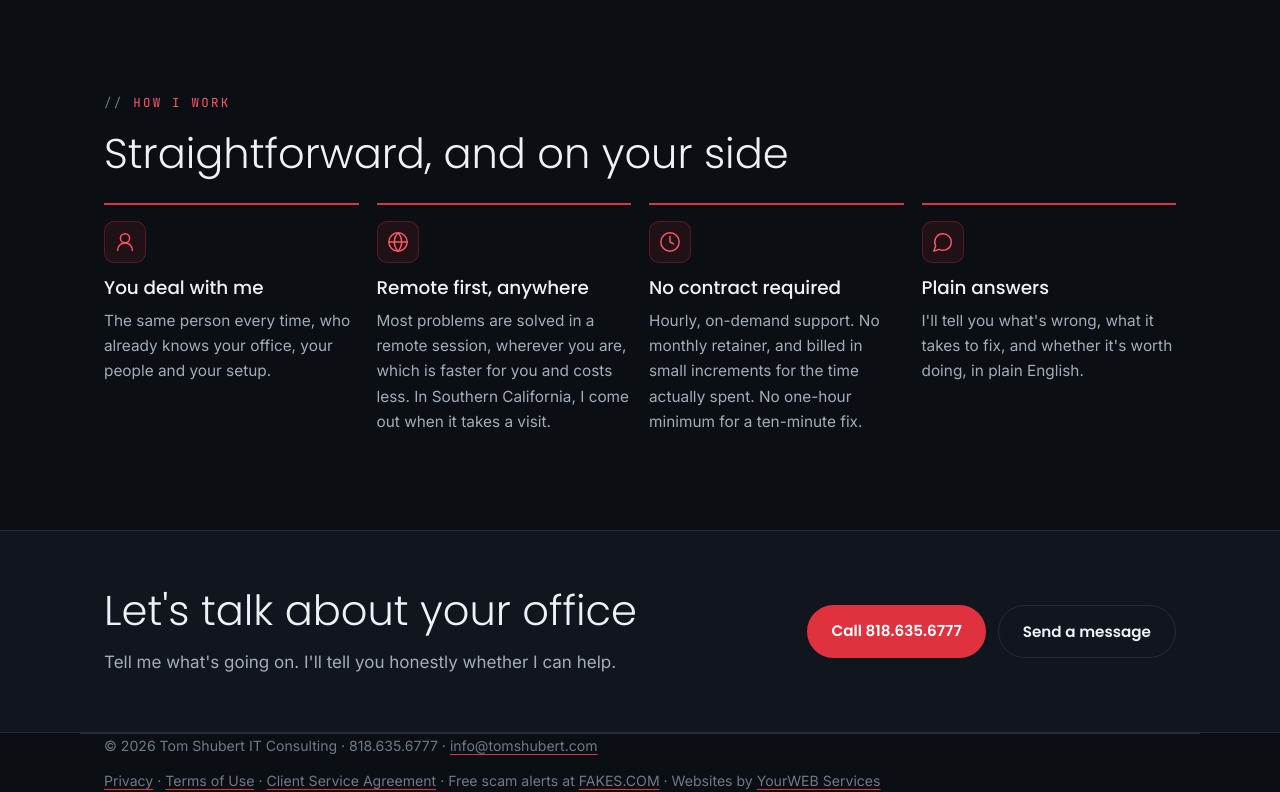
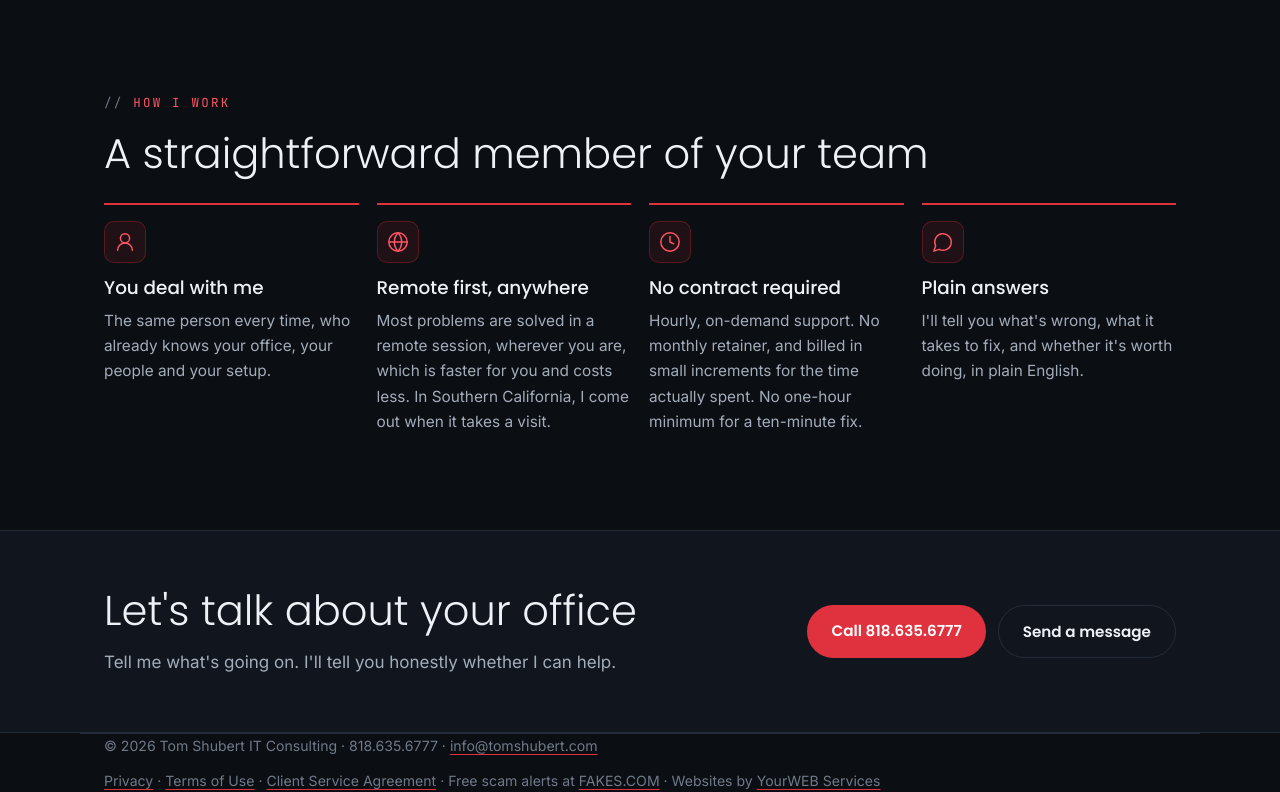
Before and after one commit to tomshubert/tomshubert-com, a plain HTML site: page index.html in a window 1280 px wide. Shown: the part 2581-3373 px from the top of the page. Drawn offline with Linux system fonts and the light colour scheme.

Commit message:
How I work heading: a straightforward member of your team
Co-Authored-By: Claude Opus 5.5 <noreply@anthropic.com>
Claude-Session: https://claude.ai/code/session_01WW95L2WJD4jhTqMTzwgRe5

```diff
--- a/index.html
+++ b/index.html
@@ -96,7 +96,7 @@
 
 <section class="how wrap">
   <p class="eyebrow">How I work</p>
-  <h2>Straightforward, and on your side</h2>
+  <h2>A straightforward member of your team</h2>
   <div class="how-grid">
     <div><h3><span class="ico" aria-hidden="true"><svg viewBox="0 0 24 24" fill="none" stroke="currentColor" stroke-width="1.6" stroke-linecap="round" stroke-linejoin="round"><circle cx="12" cy="8" r="5"/><path d="M20 21a8 8 0 0 0-16 0"/></svg></span>You deal with me</h3><p>The same person every time, who already knows your office, your people and your setup.</p></div>
     <div><h3><span class="ico" aria-hidden="true"><svg viewBox="0 0 24 24" fill="none" stroke="currentColor" stroke-width="1.6" stroke-linecap="round" stroke-linejoin="round"><circle cx="12" cy="12" r="10"/><path d="M12 2a14.5 14.5 0 0 0 0 20 14.5 14.5 0 0 0 0-20M2 12h20"/></svg></span>Remote first, anywhere</h3><p>Most problems are solved in a remote session, wherever you are, which is faster for you and costs less. In Southern California, I come out when it takes a visit.</p></div>
```
Also changed, not shown: src/how.html (+1 -1 lines).
